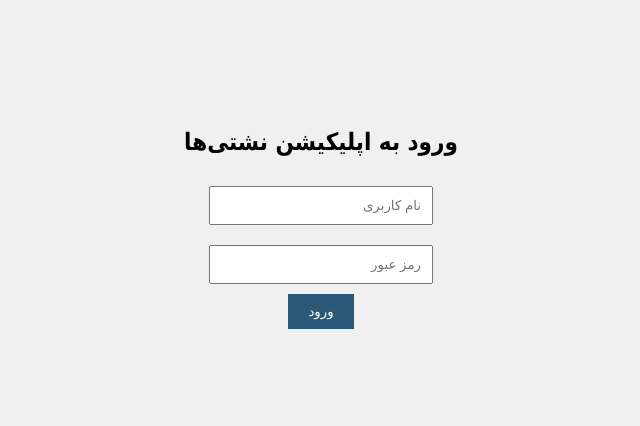
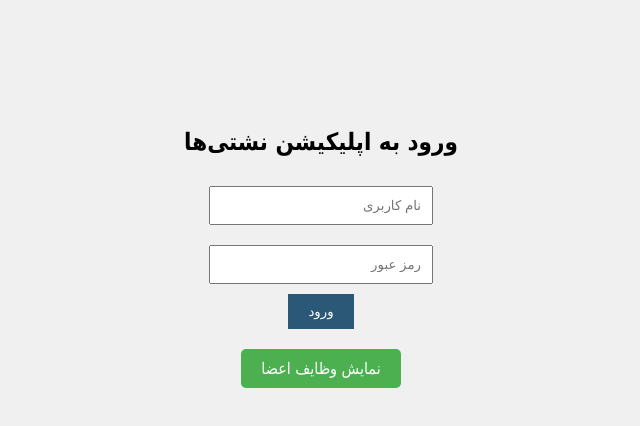
Before and after one commit to imanghaibi/nasht, a plain HTML site: page login.html in a window 1280 px wide. Shown: the whole page, without its empty margins (319-959 px from the left). Drawn offline with Linux system fonts and the light colour scheme.

Commit message:
Update login.html

```diff
--- a/login.html
+++ b/login.html
@@ -45,5 +45,11 @@
       }
     }
   </script>
+  <div style="text-align: center; margin-top: 30px;">
+  <a href="tasks.html" style="text-decoration: none; background-color: #4CAF50; color: white; padding: 10px 20px; border-radius: 5px;">نمایش وظایف اعضا</a>
+</div>
 </body>
 </html>
+
+</body>
+</html>
```
